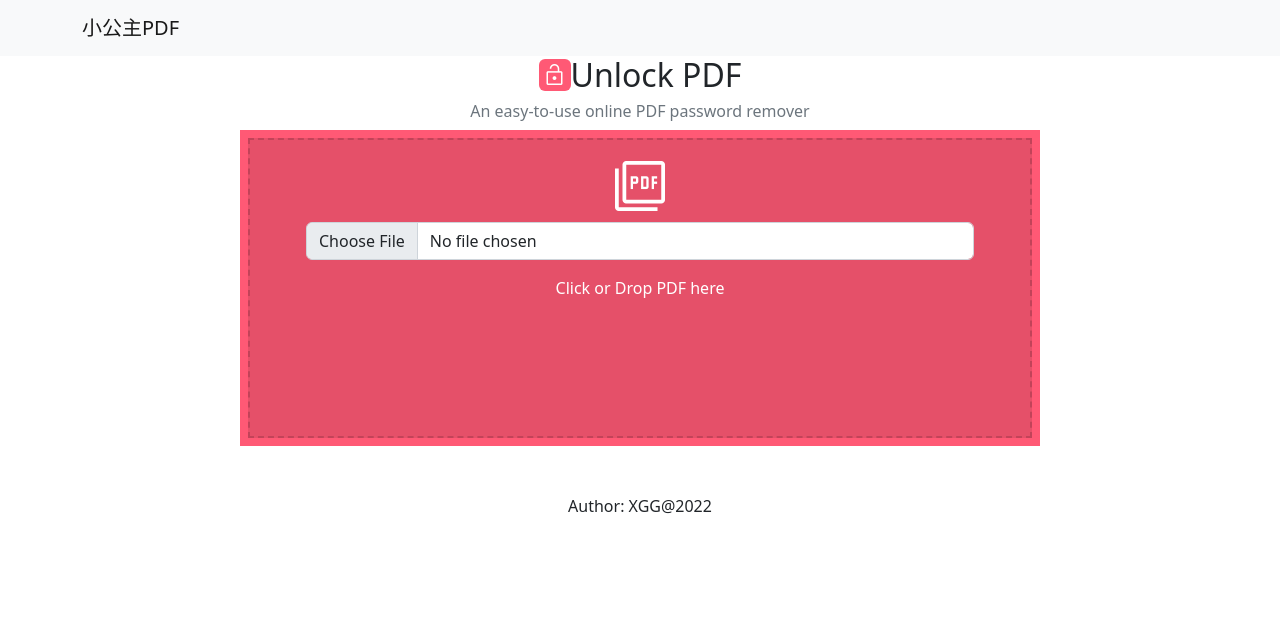
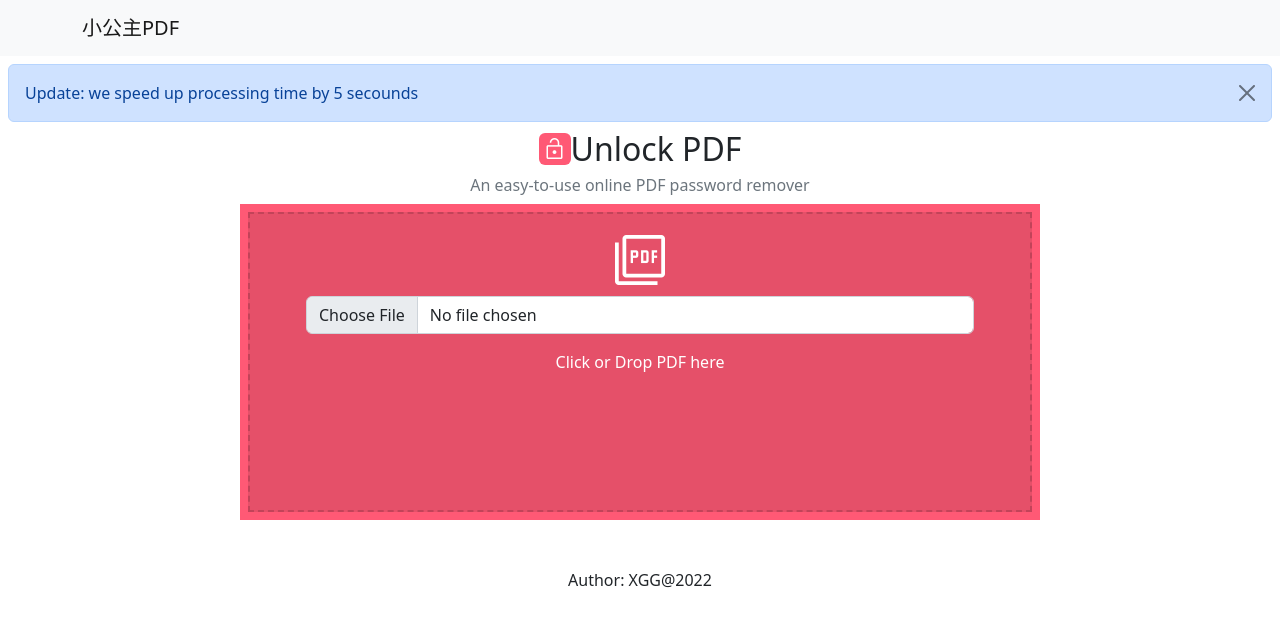
Before and after one commit to hx8888979/smartpdf, a plain HTML site: page front/index.html in a window 1280 px wide. Drawn offline with nearby package versions, Linux system fonts and the light colour scheme.

Commit message:
add alert for update

```diff
--- a/front/index.html
+++ b/front/index.html
@@ -26,6 +26,9 @@
             </a>
         </div>
     </nav>
+    <div class="alert alert-primary alert-dismissible fade show m-2" role="alert">Update: we speed up processing time by 5 secounds
+      <button type="button" class="btn-close" data-bs-dismiss="alert" aria-label="Close"></button>
+    </div>
     <div class="container text-center">
         <h2>
             <span class="material-symbols-outlined rounded main_color">lock_open</span>Unlock PDF
```
